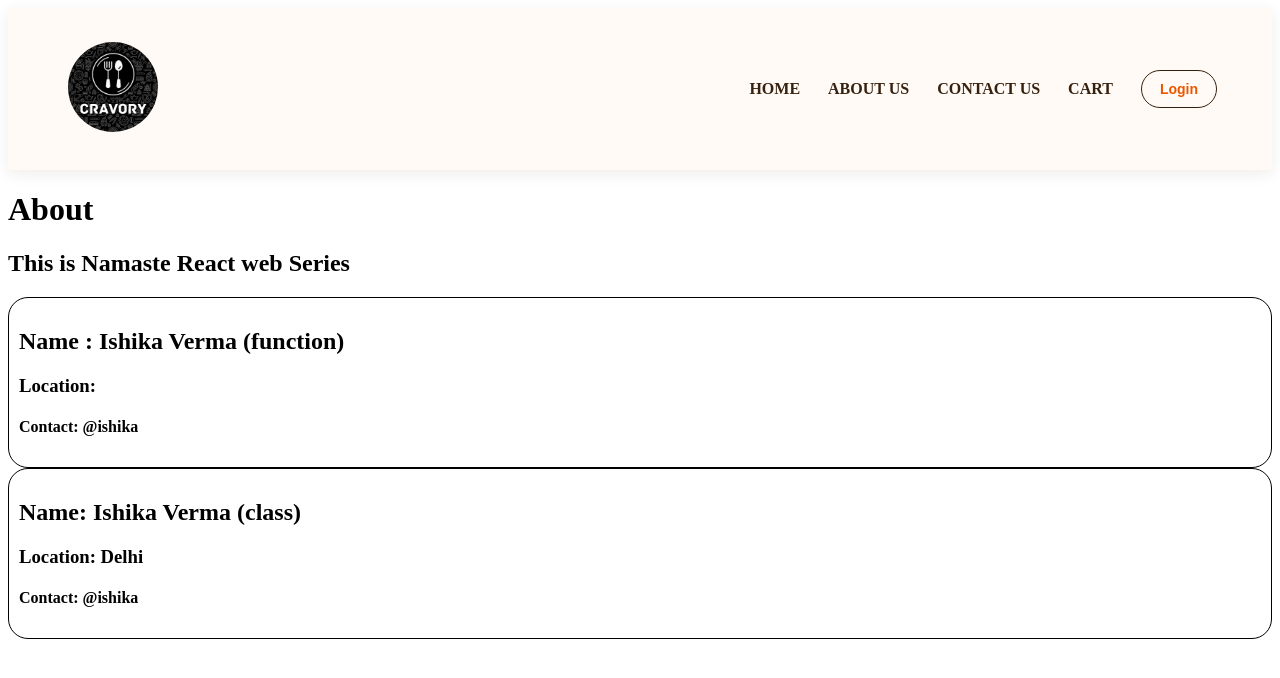
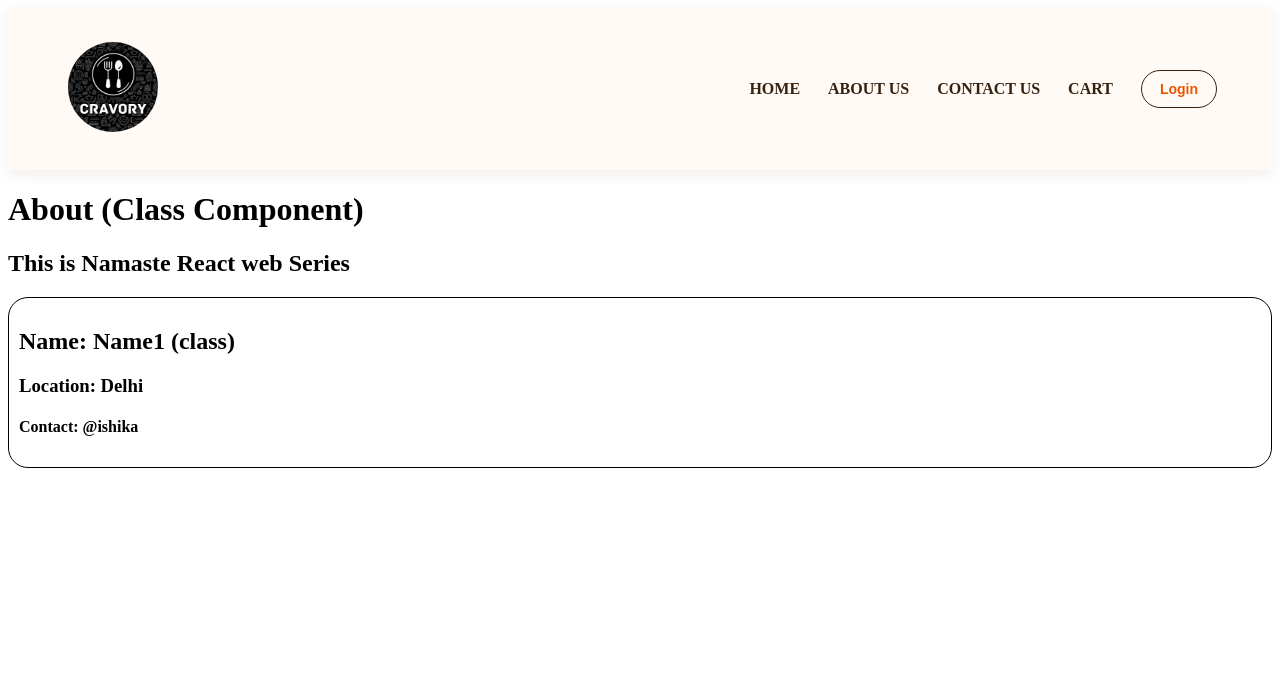
Before and after one commit to iishikaverma/Food_Delivery_App, a React (Vite) app: page /about in a window 1280 px wide. Shown: the top 678 px of the page. Built offline with nearby package versions, Linux system fonts and the light colour scheme.

Commit message:
convert About component to class-based component

```diff
--- a/src/components/About.tsx
+++ b/src/components/About.tsx
@@ -1,14 +1,62 @@
-import User from "./User";
+import { Component } from "react";
+//import User from "./User";
 import UserClass from "./UserClass";
-const About = () => {
-    return (
-        <div>
-            <h1>About</h1>
-            <h2>This is Namaste React web Series </h2>
-            <User name = {"Ishika Verma (function)"} location = {"Delhi"}/>
-            <UserClass name = {"Ishika Verma (class)"} location = {"Delhi"}/>
-        </div>
-    )
+
+class About extends Component {
+
+    constructor(props:any) {
+        super(props);
+        this.state = {
+
+        };
+        //console.log("Parent Constructor");
+    }
+
+    componentDidMount() {
+        //console.log("Parent component did mount")
+    }
+
+    render() {
+        //console.log("Parent Rendered");
+        return(
+            <div>
+                <h1>About (Class Component)</h1>
+                <h2>This is Namaste React web Series </h2>
+                {/* <User name = {"Ishika Verma (function)"} location = {"Delhi"}/> */}
+                <UserClass name = {"Name1 (class)"} location = {"Delhi"}/>
+                {/* <UserClass name = {"Name2 (class)"} location = {"US"}/> */}
+            </div>
+        )
+    }
 }
 
+// * RENDER CYCLE OF CLASS BASED COMPONENTS WHEN THE CLASS HAS TWO CHLIDREN
+/*
+  - Parent Constructor()              -- Render Phase
+  - Parent Render()
+
+    - First Child Constructor()
+    - First Child Render()
+                                      -- Render Phase
+    - Second Child Constructor()
+    - Second Child Render()
+
+     <DOM UPDATED - IN SINGLE BATCH> -> Optimizes the Performance of App  -- Commit Phase
+    - First Child ComponentDidMount()
+    - Second Child ComponentDidMount()
+
+  - Parent ComponentDidMount()=
+*/
+
+// const About = () => {
+//     return (
+//         <div>
+//             <h1>About</h1>
+//             <h2>This is Namaste React web Series </h2>
+//             <User name = {"Ishika Verma (function)"} location = {"Delhi"}/>
+//             <UserClass name = {"Ishika Verma (class)"} location = {"Delhi"}/>
+//         </div>
+//     )
+// }
+
 export default About;
```
